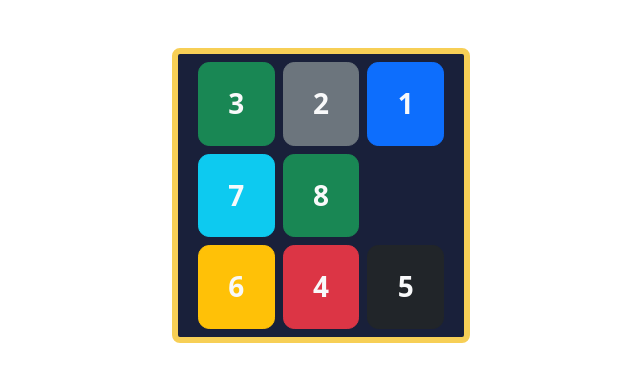
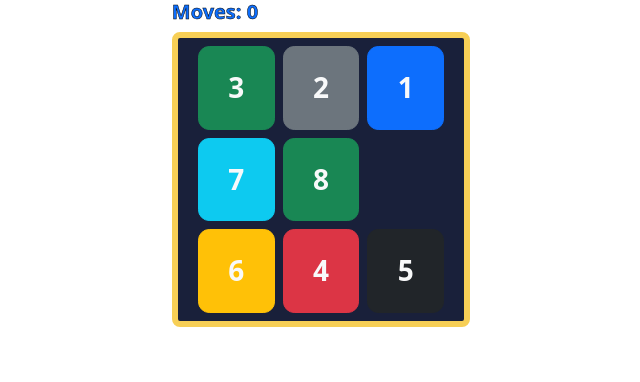
Before and after one commit to husam287/numbers-game, an Angular app: page / in a window 1280 px wide. Shown: the top 382 px of the page, without its empty margins (319-959 px from the left). Built offline with nearby package versions, Linux system fonts and the light colour scheme.

Commit message:
add moves section

```diff
--- a/src/app/app.module.ts
+++ b/src/app/app.module.ts
@@ -5,12 +5,16 @@ import { AppRoutingModule } from './app-routing.module';
 import { AppComponent } from './app.component';
 import { NumberComponent } from './numbers-yard/number/number.component';
 import { NumbersYardComponent } from './numbers-yard/numbers-yard.component';
+import { MovesComponent } from './moves/moves.component';
+import { TimerComponent } from './timer/timer.component';
 
 @NgModule({
   declarations: [
     AppComponent,
     NumberComponent,
-    NumbersYardComponent
+    NumbersYardComponent,
+    MovesComponent,
+    TimerComponent
   ],
   imports: [
     BrowserModule,
--- /dev/null
+++ b/src/app/moves/moves.component.css
@@ -0,0 +1,4 @@
+.textStroke{
+    -webkit-text-stroke-width: .5px;
+    -webkit-text-stroke-color: black;
+}
--- /dev/null
+++ b/src/app/moves/moves.component.html
@@ -0,0 +1,4 @@
+<div>
+    <h5 [ngClass]="{'shake text-danger':wrong===true,'text-primary':wrong===false}"
+        class="fw-bolder textStroke text-primary">Moves: {{moves}}</h5>
+</div>
--- /dev/null
+++ b/src/app/moves/moves.component.ts
@@ -0,0 +1,38 @@
+import { Component, OnDestroy, OnInit } from '@angular/core';
+import { Subscription } from 'rxjs';
+import { NumbersControllerService } from '../services/numbers-controller.service';
+
+@Component({
+  selector: 'app-moves',
+  templateUrl: './moves.component.html',
+  styleUrls: ['./moves.component.css']
+})
+export class MovesComponent implements OnInit,OnDestroy {
+
+  moves=0;
+  wrong=false;
+
+  subs:Subscription;
+  constructor(private controller:NumbersControllerService) { }
+
+  ngOnInit(): void {
+    this.subs=this.controller.moved.subscribe(moved=>{
+      if(moved) this.moves++;
+      else {
+        this.wrong=true;
+        this.resetWrong();
+      }
+    })
+  }
+
+  ngOnDestroy(){
+    this.subs.unsubscribe();
+  }
+
+  private resetWrong(){
+    setTimeout(() => {
+      this.wrong=false;
+    }, 300);
+  }
+
+}
--- a/src/app/numbers-yard/number/number.component.css
+++ b/src/app/numbers-yard/number/number.component.css
@@ -6,28 +6,3 @@
 div:hover, div:hover h3{
     transform: scale(1.1);
 }
-
-.shake{
-    animation: shake 0.6s cubic-bezier(.36,.07,.19,.97) both;
-    transform: translate3d(0, 0, 0);
-    backface-visibility: hidden;
-    perspective: 1000px;
-  }
-
-  @keyframes shake {
-    10%, 90% {
-      transform: translate3d(-2px, 0, 0);
-    }
-
-    20%, 80% {
-      transform: translate3d(4px, 0, 0);
-    }
-
-    30%, 50%, 70% {
-      transform: translate3d(-8px, 0, 0);
-    }
-
-    40%, 60% {
-      transform: translate3d(8px, 0, 0);
-    }
-  }
--- a/src/app/numbers-yard/numbers-yard.component.html
+++ b/src/app/numbers-yard/numbers-yard.component.html
@@ -1,5 +1,6 @@
+<app-moves></app-moves>
 
-<div [ngStyle]="{'transform':scaleString}" class="light-background board px-3 pb-2 my-5 d-flex flex-column">
+<div [ngStyle]="{'transform':scaleString}" class="light-background board px-3 pb-2 my-2 d-flex flex-column">
     <div *ngFor="let arr of numberArray; let i=index" class="d-flex mt-2 justify-content-end">
         <app-number *ngFor="let number of arr; let j=index" [numberArray]="numberArray" [coordinates]="{i:i,j:j}" [number]="number"></app-number>
     </div>
--- a/src/app/numbers-yard/numbers-yard.component.ts
+++ b/src/app/numbers-yard/numbers-yard.component.ts
@@ -1,4 +1,5 @@
-import { AfterViewInit, Component, Input, OnInit } from '@angular/core';
+import { AfterViewInit, Component, Input, OnDestroy, OnInit } from '@angular/core';
+import { Subscription } from 'rxjs';
 import { NumbersControllerService } from '../services/numbers-controller.service';
 
 @Component({
@@ -6,15 +7,17 @@ import { NumbersControllerService } from '../services/numbers-controller.service
   templateUrl: './numbers-yard.component.html',
   styleUrls: ['./numbers-yard.component.css']
 })
-export class NumbersYardComponent implements OnInit {
+export class NumbersYardComponent implements OnInit,OnDestroy {
 
   numberArray = [];
   @Input('scale') scale=1;
 
-  scaleString='scale(1)'
+  scaleString='scale(1)';
+
+  subs1:Subscription;
 
   constructor( private controller:NumbersControllerService) {
-    this.controller.arrayOfNumbers.subscribe(arr=>{
+    this.subs1=this.controller.arrayOfNumbers.subscribe(arr=>{
       this.numberArray=arr;
     })
 
@@ -26,6 +29,10 @@ export class NumbersYardComponent implements OnInit {
     this.scaleString = `scale(${this.scale})`;
   }
 
+  ngOnDestroy(){
+    this.subs1.unsubscribe();
+  }
+
 
 
 
--- a/src/app/services/numbers-controller.service.ts
+++ b/src/app/services/numbers-controller.service.ts
@@ -8,6 +8,8 @@ export class NumbersControllerService {
 
 
   arrayOfNumbers = new Subject<number[][]>();
+  moved = new Subject<boolean>();
+
   constructor() { }
 
 
@@ -59,6 +61,7 @@ export class NumbersControllerService {
     }
 
     this.arrayOfNumbers.next(arr);
+    this.moved.next(swaped);
     return swaped;
   }
 
--- /dev/null
+++ b/src/app/timer/timer.component.html
@@ -0,0 +1 @@
+<p>timer works!</p>
--- /dev/null
+++ b/src/app/timer/timer.component.ts
@@ -0,0 +1,15 @@
+import { Component, OnInit } from '@angular/core';
+
+@Component({
+  selector: 'app-timer',
+  templateUrl: './timer.component.html',
+  styleUrls: ['./timer.component.css']
+})
+export class TimerComponent implements OnInit {
+
+  constructor() { }
+
+  ngOnInit(): void {
+  }
+
+}
--- a/src/styles.css
+++ b/src/styles.css
@@ -8,3 +8,28 @@
 .dark-background{
     background-color: #0e1327;
 }
+
+.shake{
+    animation: shake 0.6s cubic-bezier(.36,.07,.19,.97) both;
+    transform: translate3d(0, 0, 0);
+    backface-visibility: hidden;
+    perspective: 1000px;
+  }
+
+  @keyframes shake {
+    10%, 90% {
+      transform: translate3d(-2px, 0, 0);
+    }
+
+    20%, 80% {
+      transform: translate3d(4px, 0, 0);
+    }
+
+    30%, 50%, 70% {
+      transform: translate3d(-8px, 0, 0);
+    }
+
+    40%, 60% {
+      transform: translate3d(8px, 0, 0);
+    }
+  }
```
Also changed, not shown: src/app/timer/timer.component.css (added), 2 other files (tests, documents, lock files or other folders).
